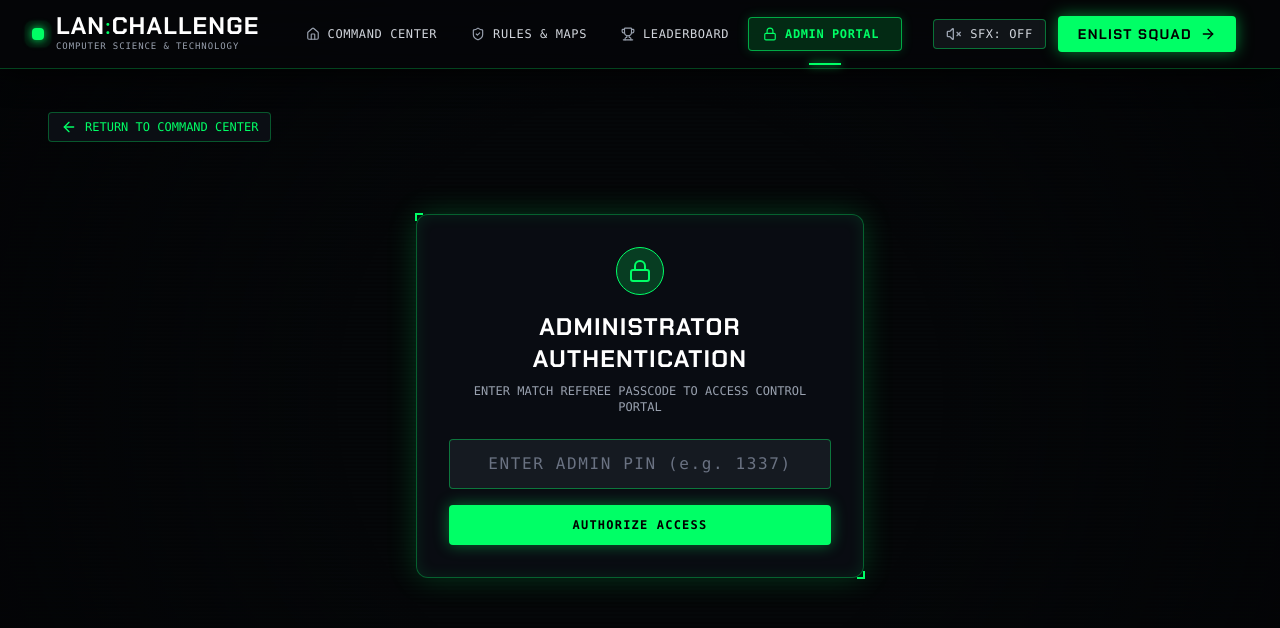
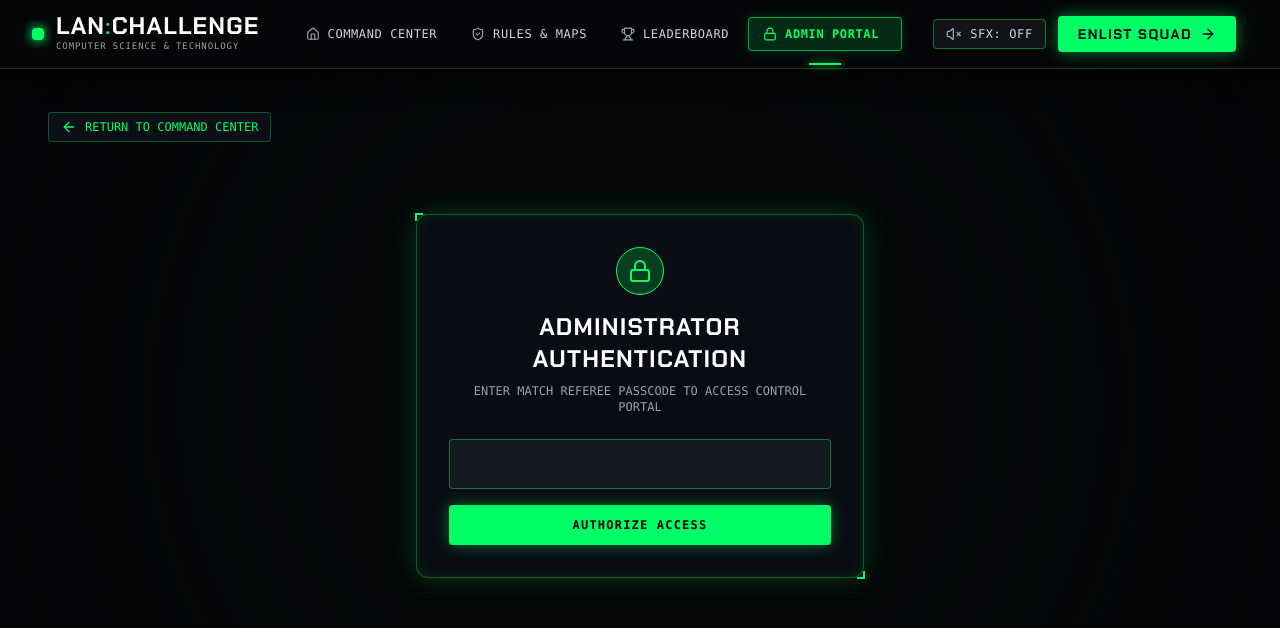
Before and after one commit to CSTUWU/lan-challenge, a Next.js app: page /admin in a window 1280 px wide. Shown: the top 628 px of the page. Built offline with nearby package versions, Linux system fonts and the light colour scheme.

Commit message:
fix: remove admin pin placeholder from AdminAuthGate

```diff
--- a/components/ui/AdminAuthGate.tsx
+++ b/components/ui/AdminAuthGate.tsx
@@ -25,10 +25,9 @@ export function AdminAuthGate({ pinInput, setPinInput, pinError, onAuthorize }:
       <form onSubmit={onAuthorize} className="space-y-4 font-mono text-xs">
         <input
           type="password"
-          placeholder="ENTER ADMIN PIN (e.g. 1337)"
           value={pinInput}
           onChange={(e) => setPinInput(e.target.value)}
-          className="w-full px-4 py-3 bg-[#151a21] border border-[#00ff66]/40 rounded text-center text-white text-base tracking-widest placeholder-gray-500 focus:outline-none focus:border-[#00ff66]"
+          className="w-full px-4 py-3 bg-[#151a21] border border-[#00ff66]/40 rounded text-center text-white text-base tracking-widest focus:outline-none focus:border-[#00ff66]"
         />
 
         {pinError && (
```
